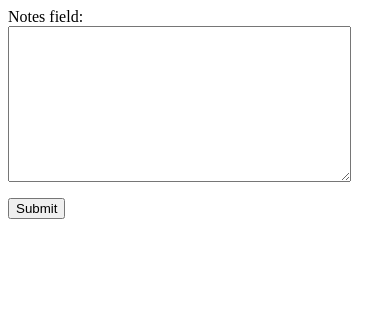
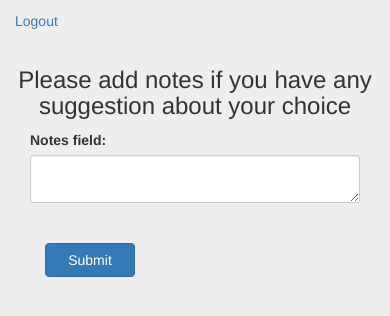
Before and after one commit to humanUnit/voting, a Django app: page /polls/notes/ in a window 390 px wide. Shown: the top 316 px of the page. Run offline with Django 3.2, Linux system fonts and the light colour scheme; some libraries are stand-ins or nearby versions.

Commit message:
Added link logout to voting page and notes page, changed choices

```diff
--- a/birthdayVoting/birthdayVoting/static/css/login.css
+++ b/birthdayVoting/birthdayVoting/static/css/login.css
@@ -1,12 +1,12 @@
 body {
-  padding-top: 40px;
-  padding-bottom: 40px;
+  padding-top: 0px;
+  padding-bottom: 0px;
   background-color: #eee;
 }
 
 .form-signin {
-  max-width: 330px;
-  padding: 15px;
+  max-width: 0px;
+  padding: 0px;
   margin: 0 auto;
 }
 .form-signin .form-control {
@@ -15,19 +15,19 @@ body {
   -webkit-box-sizing: border-box;
      -moz-box-sizing: border-box;
           box-sizing: border-box;
-  padding: 10px;
-  font-size: 16px;
+  padding: 0px;
+  font-size: 0px;
 }
 .form-signin .form-control:focus {
-  z-index: 2;
+  z-index: 0;
 }
 .form-signin input[type="email"] {
-  margin-bottom: -1px;
+  margin-bottom: 0px;
   border-bottom-right-radius: 0;
   border-bottom-left-radius: 0;
 }
 .form-signin input[type="password"] {
-  margin-bottom: 10px;
+  margin-bottom: 0px;
   border-top-left-radius: 0;
   border-top-right-radius: 0;
 }
--- a/birthdayVoting/polls/choices.py
+++ b/birthdayVoting/polls/choices.py
@@ -1,6 +1,6 @@
 CHOICES = (
-    (1, 'Your colleges organize party for you'),
-    (2, 'Your colleges make present and you make party'),
-    (3, 'Receive money on my birthday and organize party by my self'),
-    (4, 'Organize a party by my self without the present from my colleagues'),
+    (1, 'I would like if my colleges organize party for me'),
+    (2, 'I would like if my colleges make present and I make party'),
+    (3, 'I would like if my colleges give me money on my birthday and I will organize party by my self'),
+    (4, 'I would like organize a party by my self without the present from my colleagues'),
 )
--- a/birthdayVoting/polls/templates/notes_form.html
+++ b/birthdayVoting/polls/templates/notes_form.html
@@ -1,5 +1,37 @@
-<form action="{% url 'polls:notes' %}" method="post">
-    {% csrf_token %}
-    {{ form.as_p }}
-    <input type="submit" value="Submit" />
-</form>
+{% extends 'base.html' %}
+
+{% block css %}
+    {{ block.super }}
+    <link rel="stylesheet" href="{{ STATIC_URL }}css/login.css" type="text/css" media="screen, print" />
+{% endblock %}
+
+{% block content %}
+        <div style="margin-top:10px" class="col-md-8 col-md-offset-11">
+            <p style="color:#337ab7">{{ user.username }}</p>
+        </div>
+        <div class="col-md-5 col-md-offset-11">
+            <a style="color:#337ab7" href="{% url 'polls:login'%}">Logout</a>
+        </div>
+        <div style="margin-top:5%;" class="col-md-6 col-md-offset-3">
+        <h3 class="text-center" style="margin-top:10%;">Please add notes if you have any suggestion about your choice</h3>
+            <form action="{% url 'polls:notes' %}" method="post">
+                {% csrf_token %}
+                <input type="hidden" name="next" value="{{ next }}" />
+                        <div class="col-md-12">
+                            <div class="form-group">
+                                {% csrf_token %}
+                                {% for field in form %}
+                                {{ field.errors }}
+                                {{ field.label_tag }}
+                                <textarea id="{{ field.name }}" class="form-control input-sm" name="{{ field.name }}"></textarea>
+                                {% endfor %}
+                            </div>
+                            <div style="margin-top:10px" class="form-group">
+                                 <div style="margin-top:40px" class="col-sm-9 col-md-offset-4">
+                                     <button class="btn btn-primary" type="submit" style="width:30%;">Submit</button>
+                                 </div>
+                            </div>
+                        </div>
+            </form>
+        </div>
+{% endblock %}
--- /dev/null
+++ b/birthdayVoting/polls/templates/registration/logout.html
@@ -0,0 +1,3 @@
+<script>
+    window.location.href = '/login/'
+</script>
--- a/birthdayVoting/polls/templates/registration/register.html
+++ b/birthdayVoting/polls/templates/registration/register.html
@@ -17,7 +17,7 @@
                         {% for field in form %}
                         {{ field.errors }}
                         {{ field.label_tag }}
-                        <input id="{{ field.name }}" type="password" class="form-control" name="{{ field.name }}">
+                        <input id="{{ field.name }}" type="text" class="form-control" name="{{ field.name }}">
                         {% endfor %}
                         <div style="margin-top:10px" class="form-group">
                             <div style="margin-top:20px" class="col-sm-9 col-md-offset-4">
```
Also changed, not shown: birthdayVoting/polls/templates/thank_you_page.html (+15 -2 lines), birthdayVoting/polls/templates/voting_form.html (+32 -5 lines), birthdayVoting/birthdayVoting/db.sqlite3, birthdayVoting/polls/migrations/0005_auto_20170425_1322.py (added).
